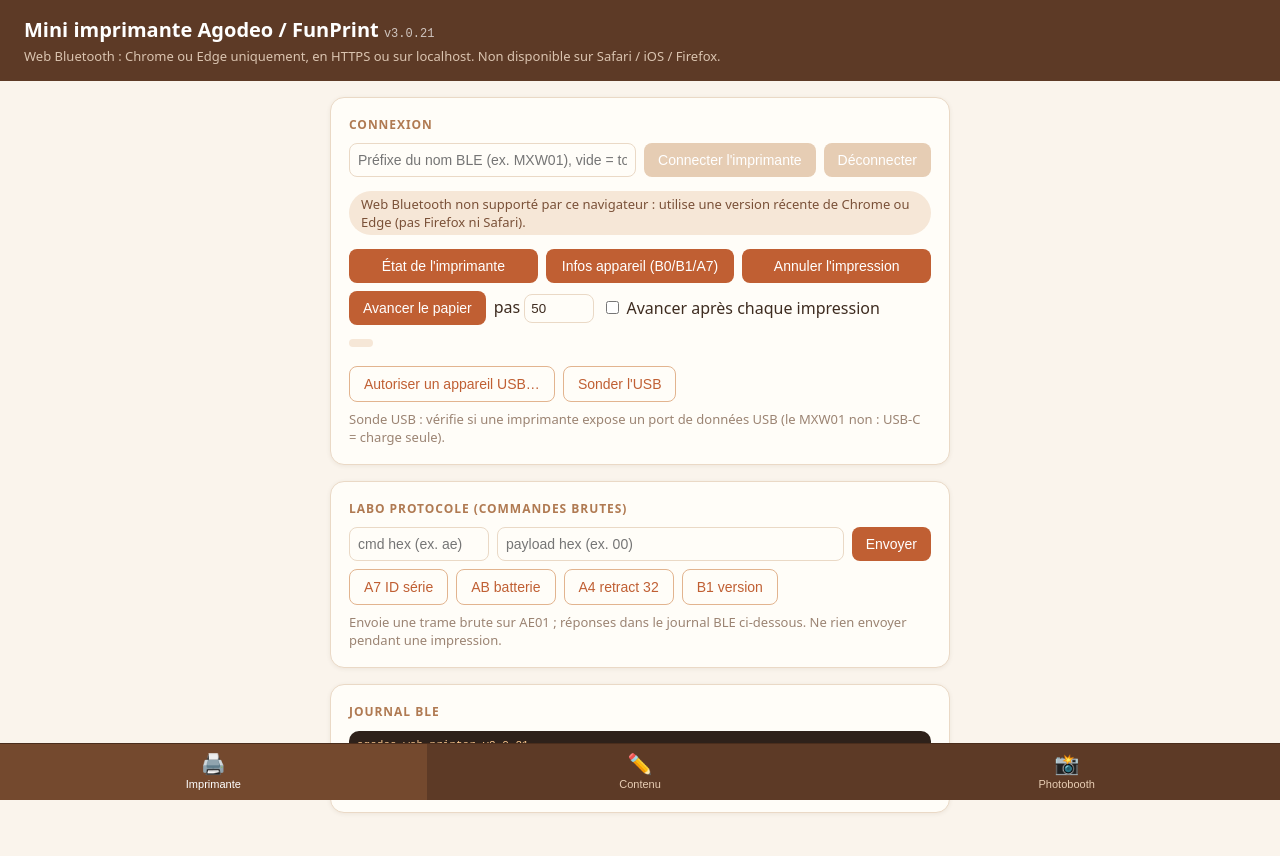
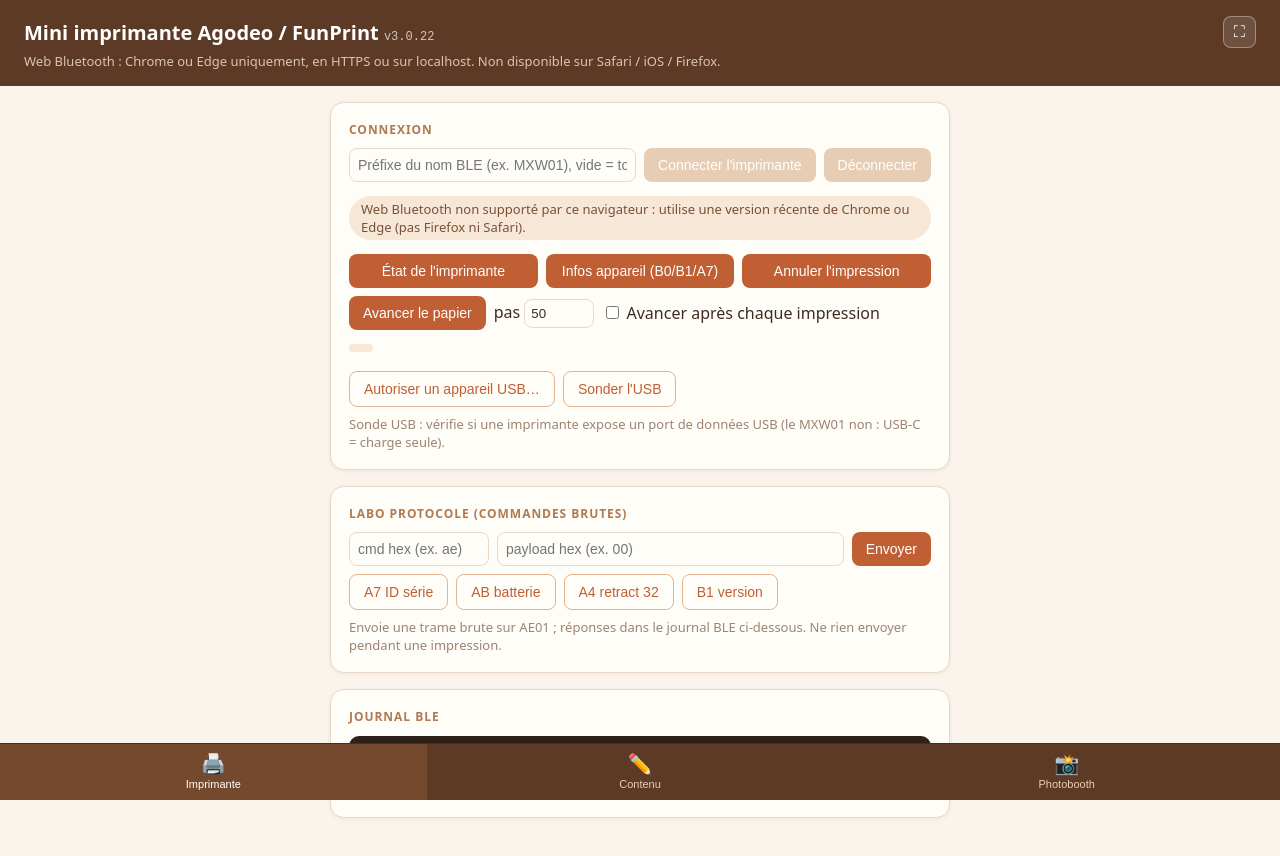
Before and after one commit to matheisenheim/agodeo-web-printer, a website with bundled scripts: page index.html in a window 1280 px wide. Built offline with nearby package versions, Linux system fonts and the light colour scheme.

Commit message:
v3.0.22 : bouton ⛶ plein ecran dans l'entete (onglets Imprimante/Contenu) via l'API Fullscreen + CHANGELOG/README
Co-authored-by: matheisenheim <matheisenheim@users.noreply.github.com>

```diff
--- a/index.html
+++ b/index.html
@@ -13,6 +13,7 @@
 <body>
 <header>
   <h1>Mini imprimante Agodeo / FunPrint <span id="appVersion" class="version"></span></h1>
+  <button id="btnFullscreen" title="Plein écran">⛶</button>
   <p class="hint">Web Bluetooth : Chrome ou Edge uniquement, en HTTPS ou sur localhost. Non disponible sur Safari / iOS / Firefox.</p>
 </header>
 <main>
--- a/js/app.js
+++ b/js/app.js
@@ -190,6 +190,30 @@ document.querySelectorAll('.tabbar-btn').forEach((b) => {
 });
 
 $('btnExitBooth').addEventListener('click', () => showView(prevView || 'printer'));
+
+function updateFullscreenBtn() {
+  const on = !!document.fullscreenElement;
+  $('btnFullscreen').textContent = on ? '🗗' : '⛶';
+  $('btnFullscreen').classList.toggle('on', on);
+  $('btnFullscreen').title = on ? 'Quitter le plein écran' : 'Plein écran';
+}
+
+$('btnFullscreen').addEventListener('click', async () => {
+  try {
+    if (document.fullscreenElement) {
+      await document.exitFullscreen();
+    } else {
+      await document.documentElement.requestFullscreen();
+    }
+  } catch (e) {
+    notify(`❌ Plein écran : ${e.message}`);
+  }
+});
+
+if (document.addEventListener) {
+  document.addEventListener('fullscreenchange', updateFullscreenBtn);
+}
+updateFullscreenBtn();
 
 const SUBTABS = { Text: 'paneText', Image: 'paneImage', Qr: 'paneQr', Template: 'paneTemplate' };
 
--- a/js/protocol.js
+++ b/js/protocol.js
@@ -1,4 +1,4 @@
-export const APP_VERSION = '3.0.21';
+export const APP_VERSION = '3.0.22';
 
 export const SERVICE_UUID = '0000ae30-0000-1000-8000-00805f9b34fb';
 export const CHAR_WRITE_UUID = '0000ae01-0000-1000-8000-00805f9b34fb';
--- a/package.json
+++ b/package.json
@@ -1,6 +1,6 @@
 {
   "name": "agodeo-web-printer",
-  "version": "3.0.21",
+  "version": "3.0.22",
   "private": true,
   "type": "module",
   "description": "App web locale (Web Bluetooth) pour mini imprimantes thermiques Agodeo/FunPrint (protocoles MXW01 et cat)",
--- a/style.css
+++ b/style.css
@@ -25,8 +25,23 @@ header {
   background: var(--header);
   color: #fff;
   padding: 16px 24px;
+  display: flex;
+  flex-wrap: wrap;
+  align-items: center;
+  gap: 4px 12px;
 }
-header h1 { margin: 0 0 4px; font-size: 20px; }
+header h1 { flex: 1; margin: 0; font-size: 20px; }
+header .hint { flex-basis: 100%; }
+#btnFullscreen {
+  background: rgba(255, 255, 255, 0.12);
+  color: #fff;
+  border: 1px solid rgba(255, 255, 255, 0.35);
+  border-radius: 8px;
+  padding: 6px 10px;
+  font-size: 16px;
+}
+#btnFullscreen:hover { background: rgba(255, 255, 255, 0.22); }
+#btnFullscreen.on { background: var(--brand); border-color: var(--brand); }
 .version { font-size: 12px; font-family: monospace; opacity: 0.7; font-weight: normal; }
 .hint { margin: 0; font-size: 13px; opacity: 0.85; color: var(--muted); }
 header .hint { color: #f0dcc8; }
--- a/sw.js
+++ b/sw.js
@@ -1,4 +1,4 @@
-const CACHE = 'agodeo-web-printer-v3.0.21';
+const CACHE = 'agodeo-web-printer-v3.0.22';
 const ASSETS = [
   './',
   'index.html',
```
Also changed, not shown: CHANGELOG.md, README.md.
